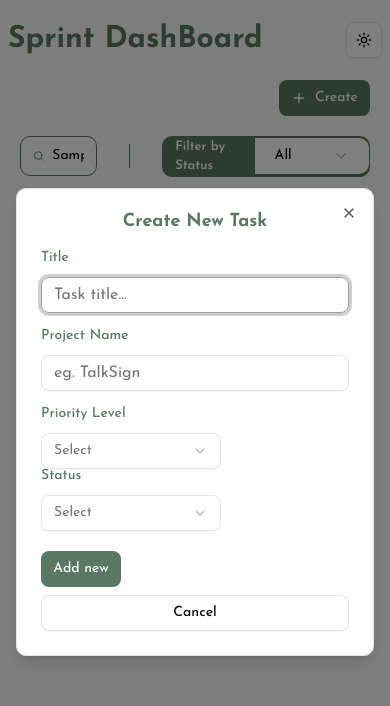
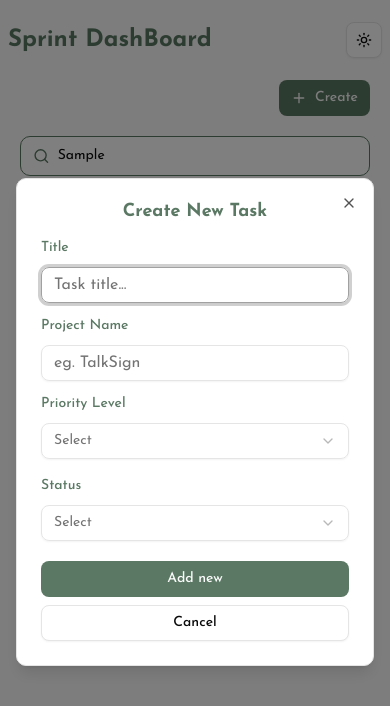
Before and after one commit to UmesiQueen/todo-frontend-app, a Next.js app: page / in a window 390 px wide. Both pictures are taken after typing "Sample" into the empty fields and a click on the button "Create". Shown: the top 706 px of the page. Built offline with nearby package versions, Linux system fonts and the light colour scheme.

Commit message:
refactor: improve layout and responsiveness

```diff
--- a/src/app/page.tsx
+++ b/src/app/page.tsx
@@ -181,10 +181,10 @@ export default function Home() {
   };
 
   return (
-    <div className="min-h-screen bg-zinc-50 font-sans dark:bg-black">
+    <div className="min-h-dvh bg-zinc-50 font-sans dark:bg-black">
       <header>
         <nav className="flex justify-between items-center gap-5 px-2 h-20 max-w-370 mx-auto">
-          <h1 className="text-3xl font-bold text-sage">Sprint DashBoard</h1>
+          <h1 className="text-2xl md:text-3xl font-bold text-sage">Sprint DashBoard</h1>
           <ModeToggle />
         </nav>
       </header>
@@ -264,7 +264,7 @@ export default function Home() {
                       </p>
                     )}
                   </div>
-                  <div className="md:flex gap-3">
+                  <div className="flex flex-col md:flex-row gap-y-5 gap-x-3 ">
                     {/* Priority Level */}
                     <div className="grid gap-3">
                       <Label htmlFor="priority_level">Priority Level</Label>
@@ -277,7 +277,7 @@ export default function Home() {
                             onValueChange={field.onChange}
                             value={field.value}
                           >
-                            <SelectTrigger id="priority_level" className="w-45">
+                            <SelectTrigger id="priority_level" className="w-full md:w-45">
                               <SelectValue placeholder="Select" />
                             </SelectTrigger>
                             <SelectContent className="font-sans">
@@ -307,7 +307,7 @@ export default function Home() {
                             onValueChange={field.onChange}
                             value={field.value}
                           >
-                            <SelectTrigger id="status" className="w-45">
+                            <SelectTrigger id="status" className="w-full md:w-45">
                               <SelectValue placeholder="Select" />
                             </SelectTrigger>
                             <SelectContent className="font-sans">
@@ -332,7 +332,7 @@ export default function Home() {
                   <DialogClose asChild>
                     <Button variant="outline">Cancel</Button>
                   </DialogClose>
-                  <Button type="submit" disabled={loading} className="w-20">
+                  <Button type="submit" disabled={loading} className="w-full md:w-20">
                     {loading ? (
                       <LoaderCircleIcon className="animate-spin" />
                     ) : (
@@ -344,9 +344,9 @@ export default function Home() {
             </DialogContent>
           </Dialog>
 
-          <div className="flex gap-x-8 items-center h-10">
+          <div className="flex flex-col md:flex-row gap-x-8 gap-y-5 md:items-center">
             {/* Search Bar*/}
-            <div className="h-10 w-85 bg-white p-3 border border-sage font-sans rounded-lg font-normal text-sm flex items-center gap-2">
+            <div className="h-10 w-full md:w-85 bg-white p-3 border border-sage font-sans rounded-lg font-normal text-sm flex items-center gap-2">
               <SearchIcon size={18} color="#5A7863" />
               <input
                 type="text"
@@ -357,7 +357,7 @@ export default function Home() {
               />
               <span className="sr-only">Search bar</span>
             </div>
-            <Separator orientation="vertical" className="h-6! bg-sage" />
+            <Separator orientation="vertical" className="h-6! bg-sage hidden md:block" />
             {/* Filter */}
             <div className="flex items-center w-fit border border-sage font-medium rounded-lg bg-sage">
               <span className="px-3 text-[13px] font-semibold h-full text-white">
```
